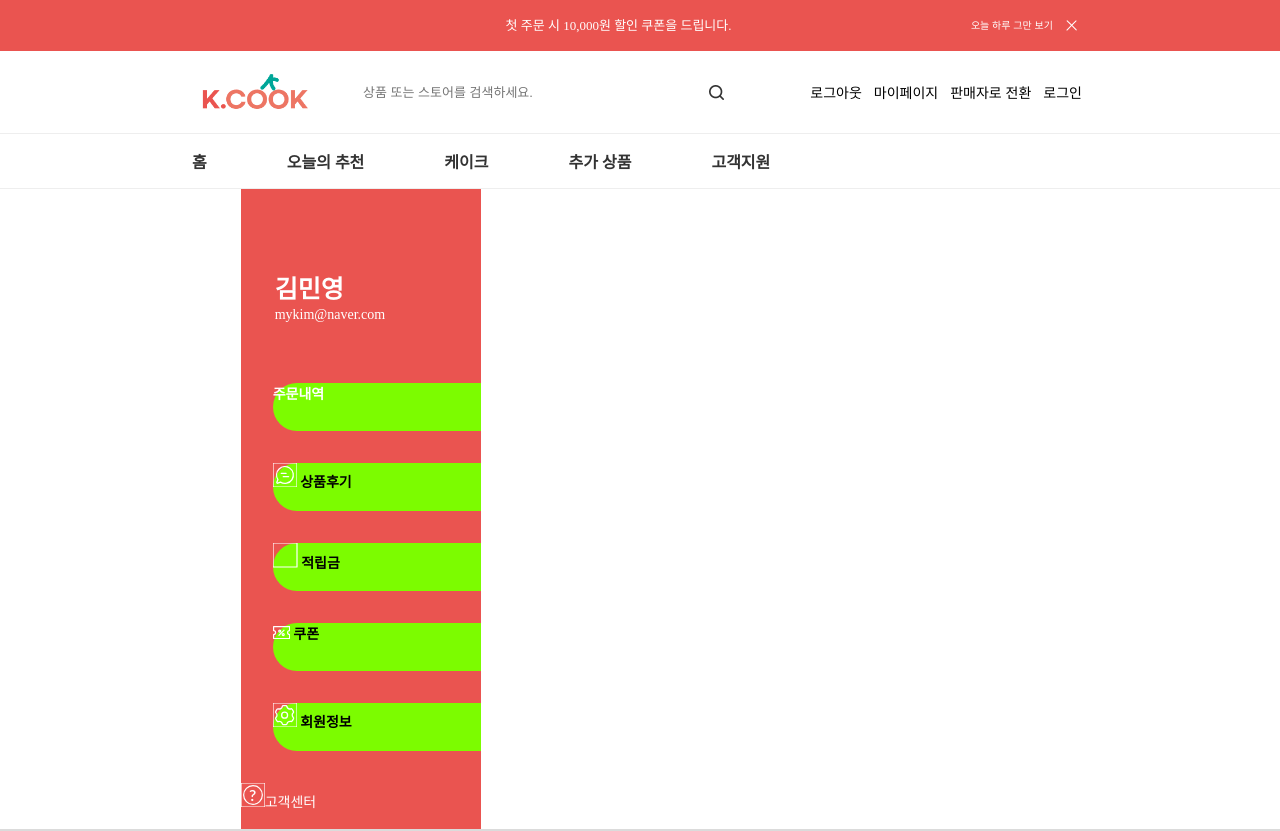
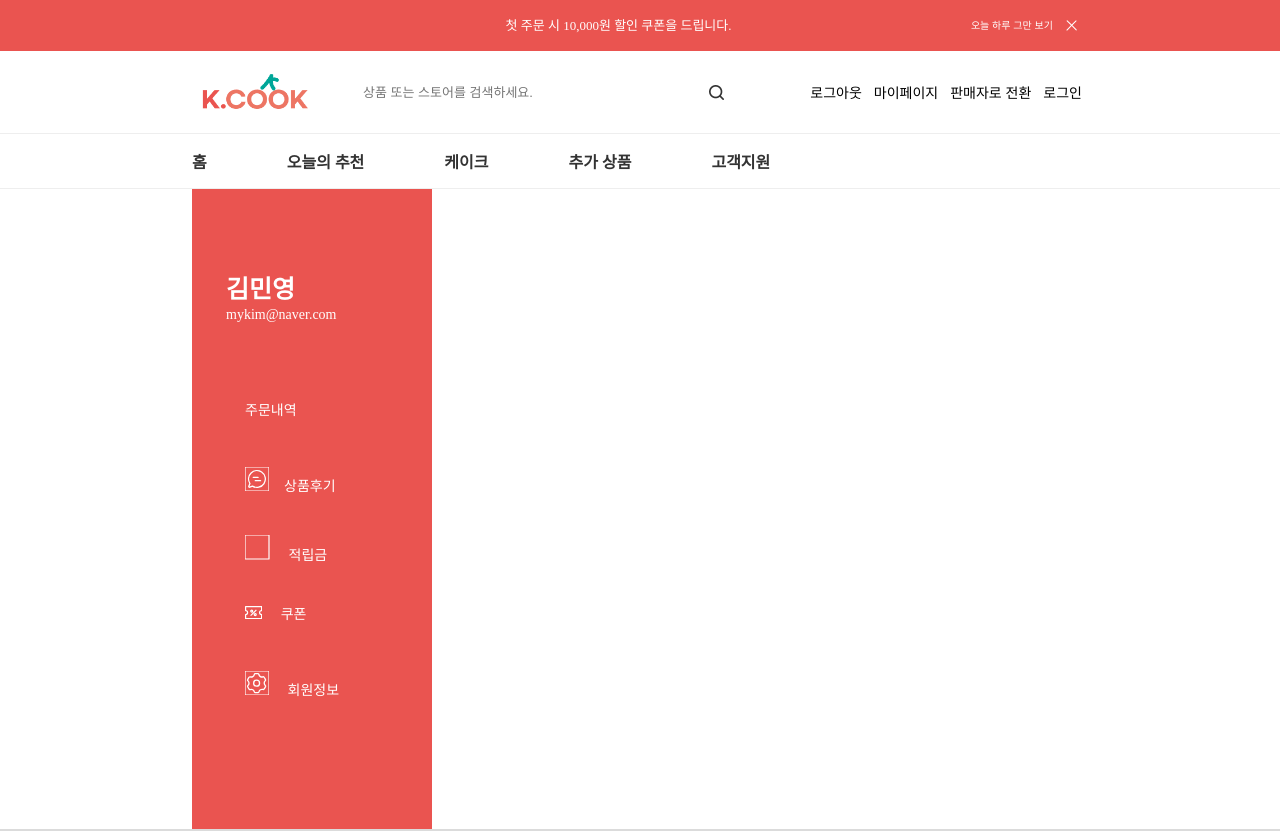
Before and after one commit to vividswan/K.Cook-Client, a React (Create React App) app: page /Mypage in a window 1280 px wide. Shown: the top 831 px of the page. Built offline with nearby package versions, Linux system fonts and the light colour scheme.

Commit message:
Add : mypage order history component &  styling

```diff
--- /dev/null
+++ b/src/components/mypage/MypageSection.tsx
@@ -0,0 +1,45 @@
+import React from 'react';
+import { BrowserRouter as Router, Route,Link} from 'react-router-dom';
+import '/Users/mac/Kyilee/projects/kcook/src//components/styles/MypageSection.scss';
+
+import { ReactComponent as SettingIcon } from '../../assets/setting.svg';
+import { ReactComponent as RWicon } from '../../assets/coin.svg';
+import { ReactComponent as CPicon } from '../../assets/coupon.svg';
+import { ReactComponent as Qicon } from '../../assets/question.svg';
+import { ReactComponent as Eicon } from '../../assets/8.svg';
+
+
+function MypageSection (){
+    return(
+        <div className="mypage-section">
+            <div className="side-bar">
+                <div className="name">김민영</div>
+                <div className="email">mykim@naver.com</div>
+                <div className="mypage-menu">
+                    <div className="mypage-menu-item" >
+                        <Link to="/OrderHistory" className="mypage-menu-link">주문내역 </Link>
+                    </div>
+                    <div className="mypage-menu-item" >
+                        <Link to="/ProductReview" className="mypage-menu-link"><Eicon className="icon"/>상품후기 </Link>
+                    </div>
+                    <div className="mypage-menu-item" >
+                        <Link to="/Reserve" className="mypage-menu-link"> <RWicon className="icon"/> 적립금 </Link>
+                    </div>
+                    <div className="mypage-menu-item" >
+                        <Link to="/Coupon" className="mypage-menu-link"> <CPicon className="icon"/> 쿠폰 </Link>
+                    </div>
+                    <div className="mypage-menu-item" >
+                        <Link to="/Profile" className="mypage-menu-link"> <SettingIcon className="icon"/> 회원정보 </Link>
+                    </div>
+                </div>
+                <div className="customer-center">
+                    <Qicon className="icon"/>고객센터
+                </div>
+
+            </div>
+        </div>
+    )
+}
+
+
+export default MypageSection;
--- a/src/components/mypage/OrderHistory.tsx
+++ b/src/components/mypage/OrderHistory.tsx
@@ -1,10 +1,61 @@
 import React from 'react';
+import '../styles/mypage/OrderHistory.scss';
+import cake6 from   '../../assets/cake6.png';
 
 function OrderHistory (){
     return(
-        <div>Order</div>
+        <div className="order-history">
+            <div className="mypage-top">
+                <h3>주문내역</h3>
+                <span>이전에 주문하신 내역입니다.</span>
+            </div>
+            <div className="history-contents">
+                <div className="history-content">
+                    <div className="order-img">
+                        <img src={cake6}/>
+                    </div>
+                    <div className="order-content">
+                        <div className="order-cake">하트볼터치 곰돌이 케이크</div>
+                        <div className="order-cake-shop">원모먼트</div>
+                        <div className="order-option">
+                            옵션1. 사이즈 : 1호    옵션2. 맛 : 생크림    옵션3. 맛 : 인절미    옵션4. 하판레터링 : 선택안함    옵션5. 초 : 꼬불꼬불초
+                            <div className="order-time">21.02.15 17:00</div>
+                        </div>
+                        <div className="order-price">17,000원</div>
+                    </div>
+                </div>
+
+                <div className="history-content">
+                    <div className="order-img">
+                        <img src={cake6}/>
+                    </div>
+                    <div className="order-content">
+                        <div className="order-cake">하트볼터치 곰돌이 케이크</div>
+                        <div className="order-cake-shop">원모먼트</div>
+                        <div className="order-option">
+                            옵션1. 사이즈 : 1호    옵션2. 맛 : 생크림    옵션3. 맛 : 인절미    옵션4. 하판레터링 : 선택안함    옵션5. 초 : 꼬불꼬불초
+                            <div className="order-time">21.02.15 17:00</div>
+                        </div>
+                        <div className="order-price">17,000원</div>
+                    </div>
+                </div>
+                <div className="history-content">
+                    <div className="order-img">
+                        <img src={cake6}/>
+                    </div>
+                    <div className="order-content">
+                        <div className="order-cake">하트볼터치 곰돌이 케이크</div>
+                        <div className="order-cake-shop">원모먼트</div>
+                        <div className="order-option">
+                            옵션1. 사이즈 : 1호    옵션2. 맛 : 생크림    옵션3. 맛 : 인절미    옵션4. 하판레터링 : 선택안함    옵션5. 초 : 꼬불꼬불초
+                            <div className="order-time">21.02.15 17:00</div>
+                        </div>
+                        <div className="order-price">17,000원</div>
+                    </div>
+                </div>
+            </div>
+        </div>
     )
-
 }
 
 
--- a/src/components/styles/Mypage.scss
+++ b/src/components/styles/Mypage.scss
@@ -3,47 +3,6 @@
 .mypage {
   display: flex;
   flex-direction: row;
-  color: #fff;
+  justify-content: flex-start;
   font-size: 14px;
 }
-
-.side-bar {
-  width: 240px;
-  height: 80vh;
-  padding-top: 80px;
-  background-color: $pink;
-
-  .name {
-    margin-left: 34px;
-    margin-bottom: 2px;
-    font-size: 25px;
-    font-weight: bold;
-  }
-  .email {
-    margin-left: 34px;
-    margin-bottom: 60px;
-    font-size: 14px;
-  }
-}
-
-.mypage-menu {
-  display: block;
-
-  .mypage-menu-item {
-    display: block;
-    margin: 0 0 32px 32px;
-    padding: auto 16px;
-    width: 208px;
-    height: 48px;
-    border-radius: 25px 0 0 25px;
-
-    color: #fff;
-    background-color: lawngreen;
-    font-weight: 700;
-  }
-
-  .mypage-menu-item:active {
-    background-color: #fff;
-    color: $pink;
-  }
-}
--- /dev/null
+++ b/src/components/styles/MypageSection.scss
@@ -0,0 +1,69 @@
+@import "./reset.scss";
+
+.mypage-section {
+  color: #fff;
+  margin-left: $basic-padding;
+  margin-right: 90px;
+}
+
+.side-bar {
+  width: 240px;
+  height: 80vh;
+  padding-top: 80px;
+  background-color: $pink;
+
+  .name {
+    margin-left: 34px;
+    margin-bottom: 2px;
+    font-size: 25px;
+    font-weight: bold;
+  }
+  .email {
+    margin-left: 34px;
+    margin-bottom: 60px;
+    font-size: 14px;
+  }
+}
+
+.mypage-menu {
+  display: block;
+  width: 100%;
+
+  .mypage-menu-link {
+    display: block;
+    // float: ri
+    border-radius: 25px 0 0 25px;
+    padding-top: 16px;
+    padding-left: 20px;
+    width: 208px;
+    height: 48px;
+    color: #fff;
+  }
+
+  .mypage-menu-link:focus {
+    background-color: #fff;
+    color: $pink;
+    font-weight: bold;
+  }
+}
+
+.mypage-menu-item {
+  vertical-align: middle;
+  margin-left: 33px;
+  margin-bottom: 20px;
+}
+
+.mypage-menu-item:focus,
+.icon:focus {
+  background-color: #fff;
+}
+
+.icon {
+  margin-right: 15px;
+}
+
+.customer-center {
+  position: relative;
+  top: 200px;
+  left: 48px;
+}
--- /dev/null
+++ b/src/components/styles/mypage/OrderHistory.scss
@@ -0,0 +1,69 @@
+@import "../reset.scss";
+
+.order-history {
+  margin: 90px 0;
+  color: initial;
+}
+
+.mypage-top {
+  margin-bottom: 70px;
+  h3 {
+    display: inline-block;
+    margin-right: 40px;
+
+    font-size: 20px;
+    font-weight: 700;
+  }
+  span {
+    font-size: 12px;
+    font-weight: 500;
+    color: #777777;
+  }
+}
+.history-contents {
+  flex-direction: column;
+  display: flex;
+}
+.history-content {
+  display: flex;
+}
+.order-img {
+  margin-right: 35px;
+  width: 160px;
+  height: 160px;
+  overflow: hidden;
+  img {
+    width: 100%;
+    height: 100%;
+  }
+}
+
+.order-content {
+  margin-bottom: 40px;
+  color: $sub-text;
+
+  .order-cake {
+    margin-bottom: 3px;
+    font-size: 18px;
+    font-weight: 700;
+  }
+  .order-cake-shop {
+    margin-bottom: 5px;
+    font-size: 14px;
+    font-weight: 700;
+  }
+  .order-option {
+    margin-bottom: 5px;
+    font-size: 12px;
+    color: #777777;
+  }
+  .order-time {
+    margin-top: 3px;
+  }
+  .order-price {
+    margin-top: 40px;
+    font-size: 18px;
+    font-weight: 700;
+    color: $pink;
+  }
+}
--- a/src/components/styles/reset.scss
+++ b/src/components/styles/reset.scss
@@ -7,6 +7,7 @@ input {
 a {
   text-decoration: none;
   color: initial;
+  margin: 0;
 }
 
 Link {
--- a/src/containers/Mypage.tsx
+++ b/src/containers/Mypage.tsx
@@ -5,55 +5,21 @@ import ProductReview from '../components/mypage/ProductReview';
 import Reserves from '../components/mypage/Reserves';
 import Coupons from '../components/mypage/Coupons';
 import Profile from '../components/mypage/Profile';
+import MypageSection from '../components/mypage/MypageSection';
 import '/Users/mac/Kyilee/projects/kcook/src//components/styles/Mypage.scss';
-
-import { ReactComponent as SettingIcon } from '../assets/setting.svg';
-import { ReactComponent as RWicon } from '../assets/coin.svg';
-import { ReactComponent as CPicon } from '../assets/coupon.svg';
-import { ReactComponent as Qicon } from '../assets/question.svg';
-import { ReactComponent as Eicon } from '../assets/8.svg';
-
 
 const Mypage = () =>{
     return(
-        <div className="mypage">
-            <div className="side-bar">
-                <div className="name">김민영</div>
-                <div className="email">mykim@naver.com</div>
-                <div className="mypage-menu">
-                    <div >
-                        <Link to="/orderhistory" className="mypage-menu-item">주문내역 </Link>
-                    </div>
-                    <div className="mypage-menu-item">
-                        <Link to="/productreview"> <Eicon/> 상품후기 </Link>
-                    </div>
-                    <div className="mypage-menu-item">
-                        <Link to="/reserve"> <RWicon/> 적립금 </Link>
-                    </div>
-                    <div className="mypage-menu-item">
-                        <Link to="/coupon"> <CPicon/> 쿠폰 </Link>
-                    </div>
-                    <div className="mypage-menu-item">
-                        <Link to="/profile"> <SettingIcon/> 회원정보 </Link>
-                    </div>
-
-                </div>
-                <div className="customer-center">
-                    <Qicon/>고객센터
-                </div>
-
-            </div>
-            <div className="mypage-contents">
-                ㅇㄹㄹㅇㄹㅇ
+            <div className="mypage">
                 <Router>
-                    <Route exact path="/orderhistory" component={OrderHistory} />
-                    <Route exact path="/productreview" component={ProductReview} />
-                    <Route exact path="/reserve" component={Reserves} />
-                    <Route exact path="/coupon" component={Coupons} />
-                    <Route exact path="/profile" component={Profile} />
+                    <MypageSection />
+                    <Route exact path="/OrderHistory" component={OrderHistory} />
+                    <Route exact path="/ProductReview" component={ProductReview} />
+                    <Route exact path="/Reserve" component={Reserves} />
+                    <Route exact path="/Coupon" component={Coupons} />
+                    <Route exact path="/Profile" component={Profile} />
                 </Router>
             </div>
-        </div>
     )
 }
 
--- a/src/containers/index.tsx
+++ b/src/containers/index.tsx
@@ -1,7 +1,5 @@
 import React from 'react';
 import { BrowserRouter as Router, Route} from 'react-router-dom';
-
-
 import Header from '../components/Header';
 import Footer from '../components/Footer';
 
```
Also changed, not shown: src/assets/cake6.png (added), src/components/styles/mypage/Coupon.scss (added).
